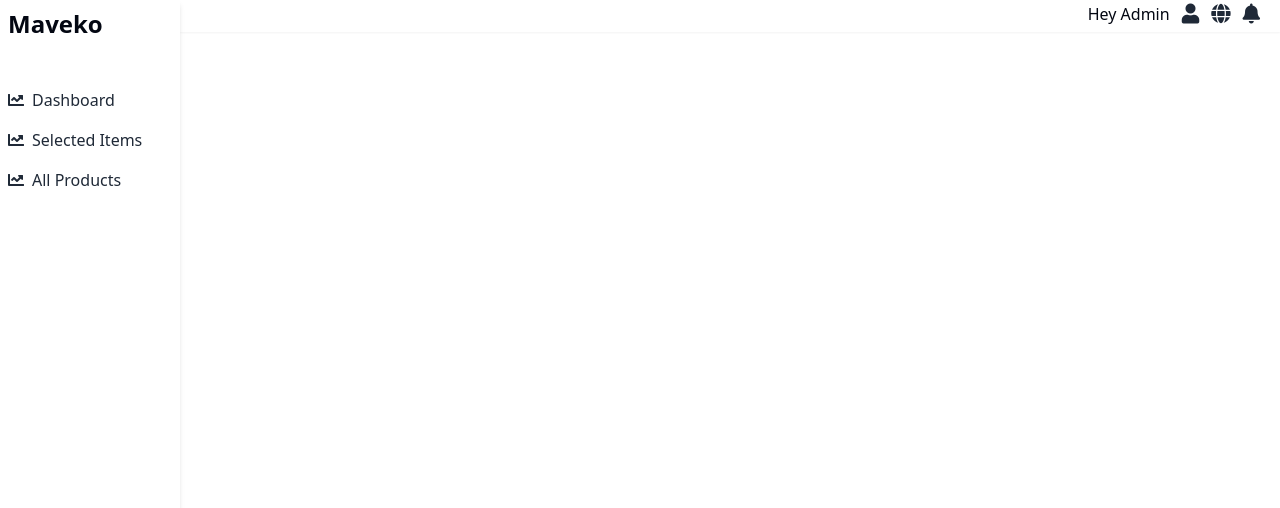
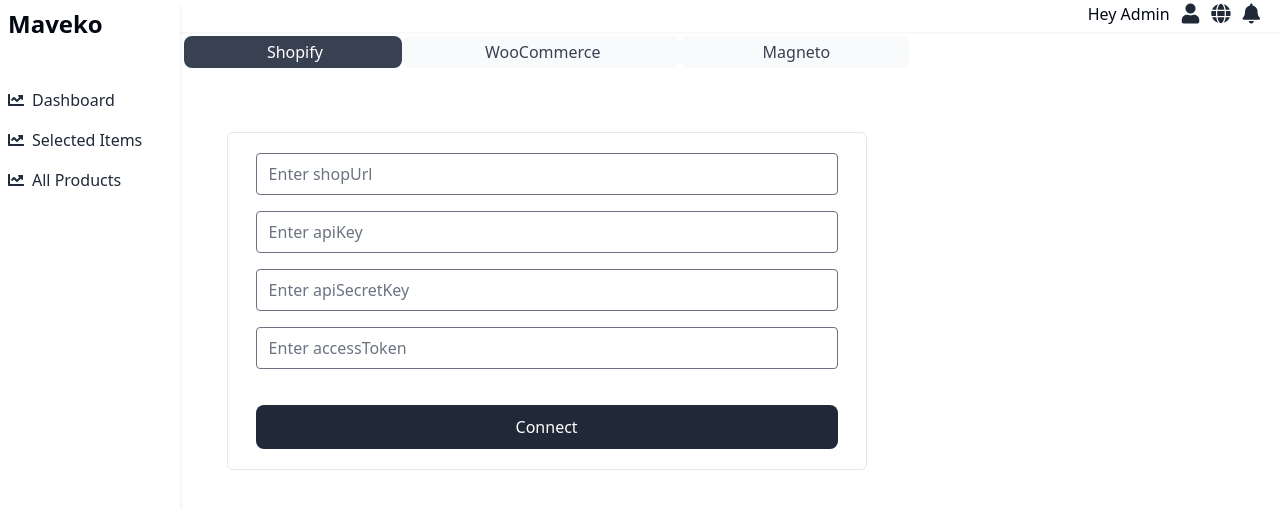
Before and after one commit to Yordaaa/Shopify_Dashboard, a React (Vite) app: page /connect in a window 1280 px wide. Shown: the top 508 px of the page. Built offline with nearby package versions, Linux system fonts and the light colour scheme.

Commit message:
added connect component and tab view

```diff
--- a/src/AppRoutes.tsx
+++ b/src/AppRoutes.tsx
@@ -3,6 +3,7 @@ import ProductListPage from "./Dashboard/ProductListPage";
 import Home from "./Dashboard/Home";
 import Cart from "./Dashboard/Cart";
 import WooCommerce from "./Dashboard/WooCommerce";
+import Connect from "./Dashboard/Connect";
 
 function AppRoutes() {
   return (
@@ -12,6 +13,7 @@ function AppRoutes() {
         <Route path="/product" element={<ProductListPage />} />
         <Route path="/cart" element={<Cart />} />
         <Route path="/woocommerce" element={<WooCommerce />} />
+        <Route path="/connect" element={<Connect />} />
       </Routes>
     </>
   );
--- /dev/null
+++ b/src/Dashboard/Connect.tsx
@@ -0,0 +1,105 @@
+import { useState } from "react";
+import Home from "./Home";
+import WooCommerce from "./WooCommerce";
+
+function Connect() {
+  const [activeTab, setActiveTab] = useState("shopify");
+
+  const handleTabClick = (tab) => {
+    setActiveTab(tab);
+  };
+
+  return (
+    <div className="w-2/3">
+      <div className="relative right-0">
+        <ul
+          className="relative flex flex-wrap p-1 list-none rounded-xl bg-blue-gray-50/60"
+          role="list"
+        >
+          <li className="z-30 flex-auto text-center">
+            <a
+              className={`z-30 flex items-center justify-center w-full px-0 py-1 mb-0 transition-all ease-in-out border-0 rounded-lg cursor-pointer ${
+                activeTab === "shopify"
+                  ? "text-white bg-gray-700"
+                  : "text-gray-700 bg-gray-50"
+              }`}
+              onClick={() => handleTabClick("shopify")}
+              role="tab"
+              aria-selected={activeTab === "shopify"}
+              aria-controls="shopify"
+            >
+              <span className="ml-1">Shopify</span>
+            </a>
+          </li>
+          <li className="z-30 flex-auto text-center">
+            <a
+              className={`z-30 flex items-center justify-center w-full px-0 py-1 mb-0 transition-all ease-in-out border-0 rounded-lg cursor-pointer ${
+                activeTab === "woocommerce"
+                  ? "text-white bg-gray-700"
+                  : "text-gray-700 bg-gray-50"
+              }`}
+              onClick={() => handleTabClick("woocommerce")}
+              role="tab"
+              aria-selected={activeTab === "woocommerce"}
+              aria-controls="woocommerce"
+            >
+              <span className="ml-1">WooCommerce</span>
+            </a>
+          </li>
+          <li className="z-30 flex-auto text-center">
+            <a
+              className={`z-30 flex items-center justify-center w-full px-0 py-1 mb-0 transition-all ease-in-out border-0 rounded-lg cursor-pointer ${
+                activeTab === "magneto"
+                  ? "text-white bg-gray-700"
+                  : "text-gray-700 bg-gray-50"
+              }`}
+              onClick={() => handleTabClick("magneto")}
+              role="tab"
+              aria-selected={activeTab === "magneto"}
+              aria-controls="magneto"
+            >
+              <span className="ml-1">Magneto</span>
+            </a>
+          </li>
+        </ul>
+        <div className="p-5">
+          <div
+            className={`${
+              activeTab === "shopify" ? "block opacity-100" : "hidden opacity-0"
+            }`}
+            id="shopify"
+            role="tabpanel"
+          >
+            <div>
+              <Home />
+            </div>
+          </div>
+          <div
+            className={`${
+              activeTab === "woocommerce"
+                ? "block opacity-100"
+                : "hidden opacity-0"
+            }`}
+            id="woocommerce"
+            role="tabpanel"
+          >
+            <div>
+              <WooCommerce />
+            </div>
+          </div>
+          <div
+            className={`${
+              activeTab === "magneto" ? "block opacity-100" : "hidden opacity-0"
+            }`}
+            id="settings"
+            role="tabpanel"
+          >
+            <div>Magneto</div>
+          </div>
+        </div>
+      </div>
+    </div>
+  );
+}
+
+export default Connect;
```
